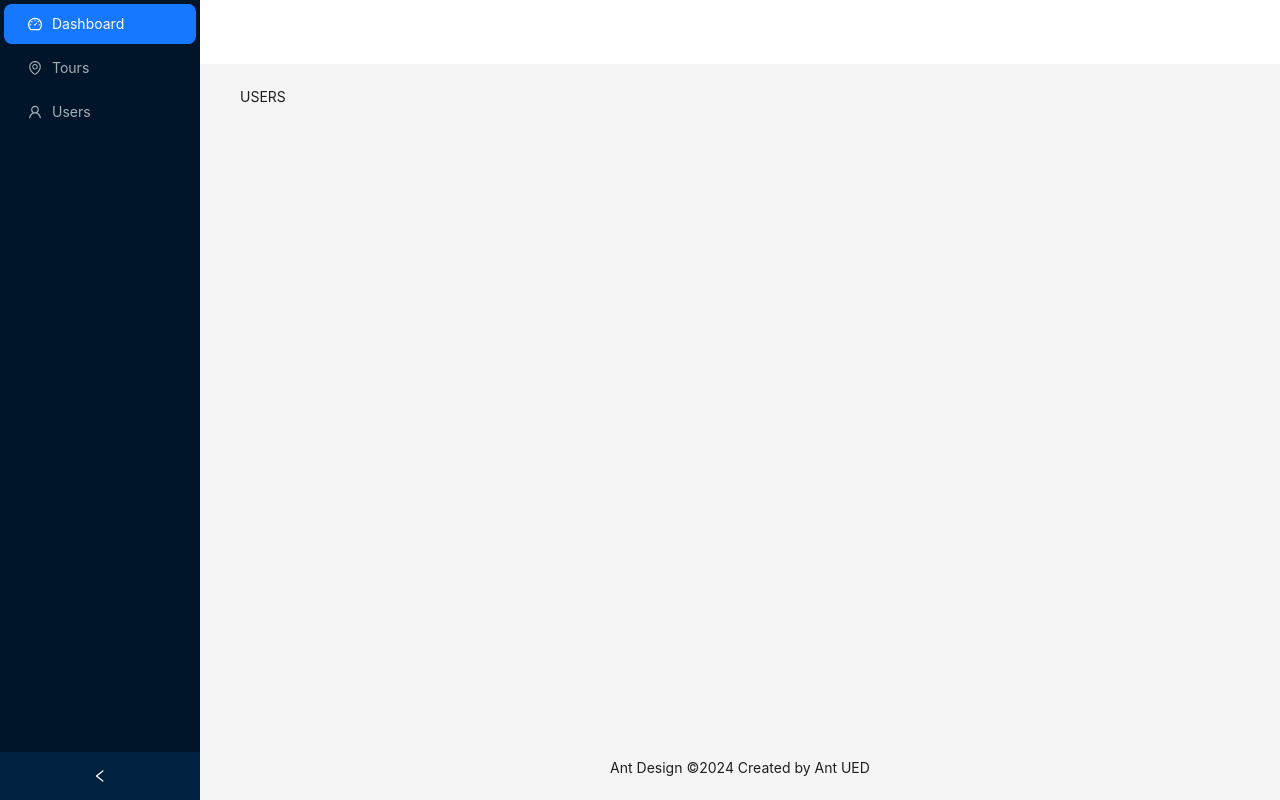
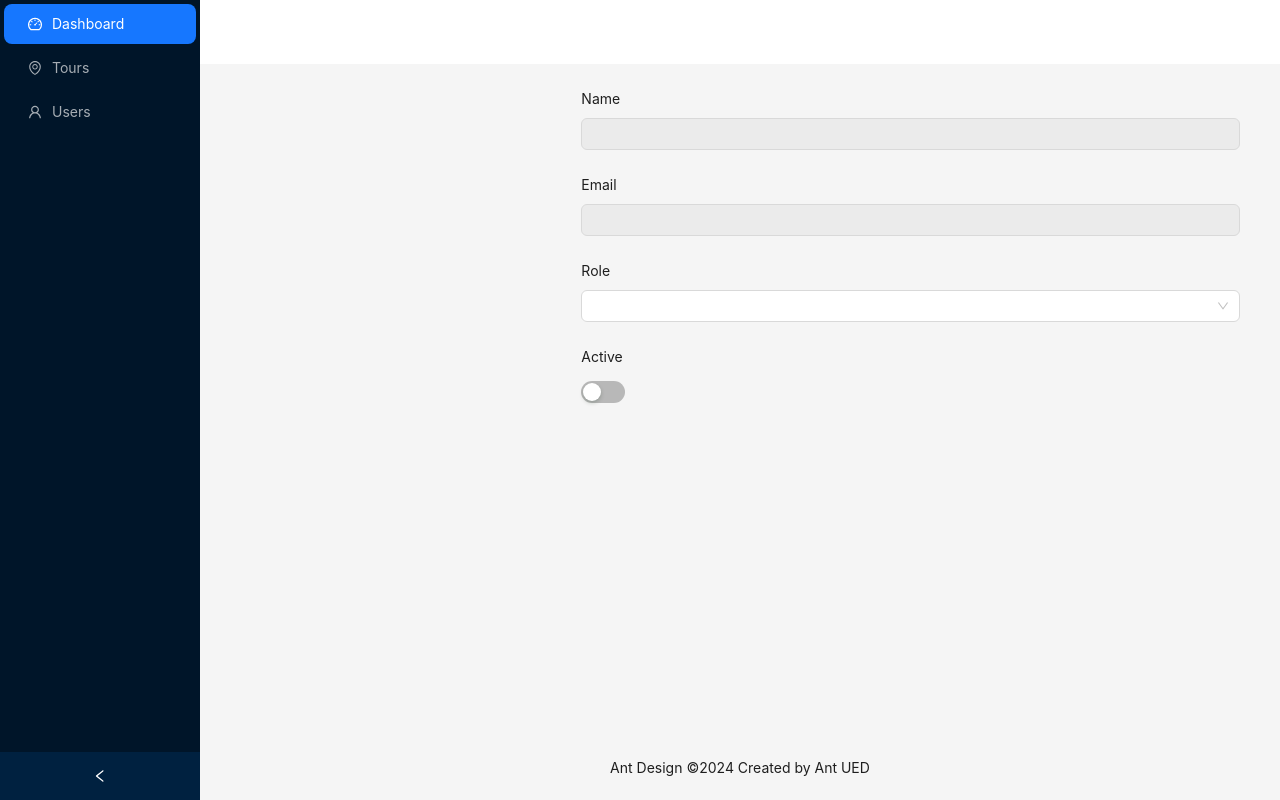
Before and after one commit to linhnvh15vn/natours-cms, a React (Vite) app: page /users/1 in a window 1280 px wide. Built offline with nearby package versions, Linux system fonts and the light colour scheme; no server answers; sample sign-in values are in the browser's storage.

Commit message:
feat: create user module

```diff
--- /dev/null
+++ b/src/pages/user/api/user.api.ts
@@ -0,0 +1,21 @@
+import axiosInstance from '@/api/axios';
+import { User } from '@/pages/auth/types/auth.types';
+import { UserSearchParams } from '@/pages/user/types/user.types';
+import { HttpResponse, PaginatedData } from '@/types';
+
+export const userApi = {
+  getAllUsers: async (params?: UserSearchParams) => {
+    const response: HttpResponse<PaginatedData<User>> = await axiosInstance.get(
+      'users',
+      { params },
+    );
+    return response.data;
+  },
+
+  getUserById: async (_id: string) => {
+    const response: HttpResponse<User> = await axiosInstance.get(
+      `/users/${_id}`,
+    );
+    return response.data;
+  },
+};
--- /dev/null
+++ b/src/pages/user/components/user-form.tsx
@@ -0,0 +1,46 @@
+import React from 'react';
+
+import { Form, Row, Col, Image, Input, Select, Switch } from 'antd';
+import { USER_ROLE } from '@/constants';
+import { User } from '@/pages/user/types/user.types';
+
+interface Props {
+  selectedUser?: User;
+}
+
+export default function UserForm({ selectedUser }: Props) {
+  const [form] = Form.useForm();
+
+  return (
+    <Form
+      id="user-form"
+      name="user-form"
+      form={form}
+      preserve={false}
+      layout="vertical"
+      initialValues={selectedUser}
+    >
+      <Row gutter={24}>
+        <Col span={8}>
+          <Form.Item name="photo" label="&nbsp;">
+            <Image src={selectedUser?.photo} />
+          </Form.Item>
+        </Col>
+        <Col span={16}>
+          <Form.Item name="name" label="Name">
+            <Input disabled />
+          </Form.Item>
+          <Form.Item name="email" label="Email">
+            <Input disabled />
+          </Form.Item>
+          <Form.Item name="role" label="Role">
+            <Select options={USER_ROLE} />
+          </Form.Item>
+          <Form.Item name="active" label="Active">
+            <Switch />
+          </Form.Item>
+        </Col>
+      </Row>
+    </Form>
+  );
+}
--- /dev/null
+++ b/src/pages/user/components/user-list.tsx
@@ -0,0 +1,174 @@
+import React, { useState } from 'react';
+
+import {
+  Flex,
+  Card,
+  Form,
+  Row,
+  Col,
+  Input,
+  Select,
+  Space,
+  Button,
+  Table,
+  Modal,
+  Image,
+  Tag,
+  Switch,
+  Divider,
+} from 'antd';
+import { ColumnsType } from 'antd/es/table';
+import { User, UserSearchParams } from '@/pages/user/types/user.types';
+import { toCapitalize } from '@/utils';
+
+import { USER_ROLE, USER_ROLE_COLOR } from '@/constants';
+import { useGetUsers } from '@/pages/user/hooks/user.hooks';
+import { DeleteTwoTone, EditTwoTone } from '@ant-design/icons';
+import UserForm from '@/pages/user/components/user-form';
+
+export default function UserList() {
+  const [form] = Form.useForm();
+  const [selectedUser, setSelectedUser] = useState<User>();
+  const [visible, setVisible] = useState(false);
+  const [searchParams, setSearchParams] = useState<UserSearchParams>({
+    page: 1,
+    // name: '',
+    // email: '',
+    role: undefined,
+  });
+
+  const { data, isLoading } = useGetUsers(searchParams);
+
+  const columns: ColumnsType<User> = [
+    {
+      key: 'photo',
+      title: 'Photo',
+      dataIndex: 'photo',
+      render: (value: string) => <Image src={value} width={64} />,
+    },
+    {
+      key: 'name',
+      title: 'Name',
+      dataIndex: 'name',
+    },
+    {
+      key: 'email',
+      title: 'Email',
+      dataIndex: 'email',
+    },
+    {
+      key: 'role',
+      title: 'Role',
+      dataIndex: 'role',
+      render: (value: string) => (
+        <Tag color={USER_ROLE_COLOR[value]}>{toCapitalize(value)}</Tag>
+      ),
+    },
+    {
+      key: 'active',
+      title: 'Active',
+      dataIndex: 'active',
+      render: (value: boolean) => (
+        <Switch size="small" disabled checked={value} />
+      ),
+    },
+    {
+      key: 'action',
+      title: 'Action',
+      render: (_, record) => (
+        <Space>
+          <span
+            onClick={() => {
+              setSelectedUser(record);
+              setVisible(true);
+            }}
+          >
+            <EditTwoTone />
+          </span>
+          <Divider type="vertical" />
+          <span>
+            <DeleteTwoTone />
+          </span>
+        </Space>
+      ),
+    },
+  ];
+
+  return (
+    <Flex vertical gap={32}>
+      <Card title="Search">
+        <Form
+          id="search-user-form"
+          name="search-user-form"
+          form={form}
+          layout="vertical"
+          initialValues={{}}
+        >
+          <Row gutter={24}>
+            <Col span={8}>
+              <Form.Item name="name" label="Name">
+                <Input />
+              </Form.Item>
+            </Col>
+            <Col span={8}>
+              <Form.Item name="email" label="Email">
+                <Input />
+              </Form.Item>
+            </Col>
+            <Col span={8}>
+              <Form.Item name="role" label="Role">
+                <Select options={USER_ROLE} />
+              </Form.Item>
+            </Col>
+            <Col span={24}>
+              <Form.Item style={{ textAlign: 'end' }}>
+                <Space size="small">
+                  <Button
+                    htmlType="button"
+                    // onClick={() => {
+                    //   form.resetFields();
+                    //   setSearchParams({
+                    //     ...searchParams,
+                    //     name: undefined,
+                    //     difficulty: undefined,
+                    //   });
+                    // }}
+                  >
+                    Reset
+                  </Button>
+                  <Button
+                    type="primary"
+                    htmlType="submit"
+                    form="search-user-form"
+                  >
+                    Search
+                  </Button>
+                </Space>
+              </Form.Item>
+            </Col>
+          </Row>
+        </Form>
+      </Card>
+      <Card title="User List">
+        <Table
+          rowKey="_id"
+          columns={columns}
+          loading={isLoading}
+          dataSource={data?.items}
+          pagination={{
+            total: data?.totalItems,
+            pageSize: data?.itemsPerPage,
+            onChange: (page) => setSearchParams({ ...searchParams, page }),
+          }}
+        />
+        <Modal
+          title="User Form"
+          open={visible}
+          onCancel={() => setVisible(false)}
+        >
+          <UserForm selectedUser={selectedUser} />
+        </Modal>
+      </Card>
+    </Flex>
+  );
+}
--- /dev/null
+++ b/src/pages/user/hooks/user.hooks.ts
@@ -0,0 +1,18 @@
+import { QueryKey } from '@/constants/enum';
+import { userApi } from '@/pages/user/api/user.api';
+import { UserSearchParams } from '@/pages/user/types/user.types';
+import { useQuery } from '@tanstack/react-query';
+
+export const useGetUsers = (params?: UserSearchParams) => {
+  return useQuery({
+    queryKey: [QueryKey.USERS, params],
+    queryFn: () => userApi.getAllUsers(params),
+  });
+};
+
+export const useGetUserDetails = (_id: string) => {
+  return useQuery({
+    queryKey: [QueryKey.USERS, _id],
+    queryFn: () => userApi.getUserById(_id),
+  });
+};
--- /dev/null
+++ b/src/pages/user/index.tsx
@@ -0,0 +1,6 @@
+import React from 'react';
+import { Outlet } from 'react-router-dom';
+
+export default function User(props: Props) {
+  return <Outlet />;
+}
--- a/src/router.tsx
+++ b/src/router.tsx
@@ -1,15 +1,22 @@
-import { createBrowserRouter } from 'react-router-dom';
+import { createBrowserRouter, Navigate } from 'react-router-dom';
 import MainLayout from '@/components/main-layout';
 
 import SignIn from '@/pages/auth/components/sign-in';
 import Tour from '@/pages/tour';
 import TourList from '@/pages/tour/components/tour-list';
 import TourForm from '@/pages/tour/components/tour-form';
+import User from '@/pages/user';
+import UserList from '@/pages/user/components/user-list';
+import UserForm from '@/pages/user/components/user-form';
 
 const router = createBrowserRouter([
   {
     path: '/',
-    element: <MainLayout />,
+    element: localStorage.getItem('token') ? (
+      <MainLayout />
+    ) : (
+      <Navigate to="/auth" />
+    ),
     children: [
       {
         path: '/tours',
@@ -31,15 +38,15 @@ const router = createBrowserRouter([
       },
       {
         path: '/users',
-        element: <div>USERS</div>,
+        element: <User />,
         children: [
           {
             index: true,
-            element: <div>USER LIST</div>,
+            element: <UserList />,
           },
           {
             path: '/users/:_id',
-            element: <div>USER FORM</div>,
+            element: <UserForm />,
           },
         ],
       },
@@ -50,7 +57,7 @@ const router = createBrowserRouter([
     children: [
       {
         index: true,
-        element: <SignIn />,
+        element: localStorage.getItem('token') ? <MainLayout /> : <SignIn />,
       },
     ],
   },
```
Also changed, not shown: src/pages/user/types/user.types.ts (added, +18 -0 lines).
